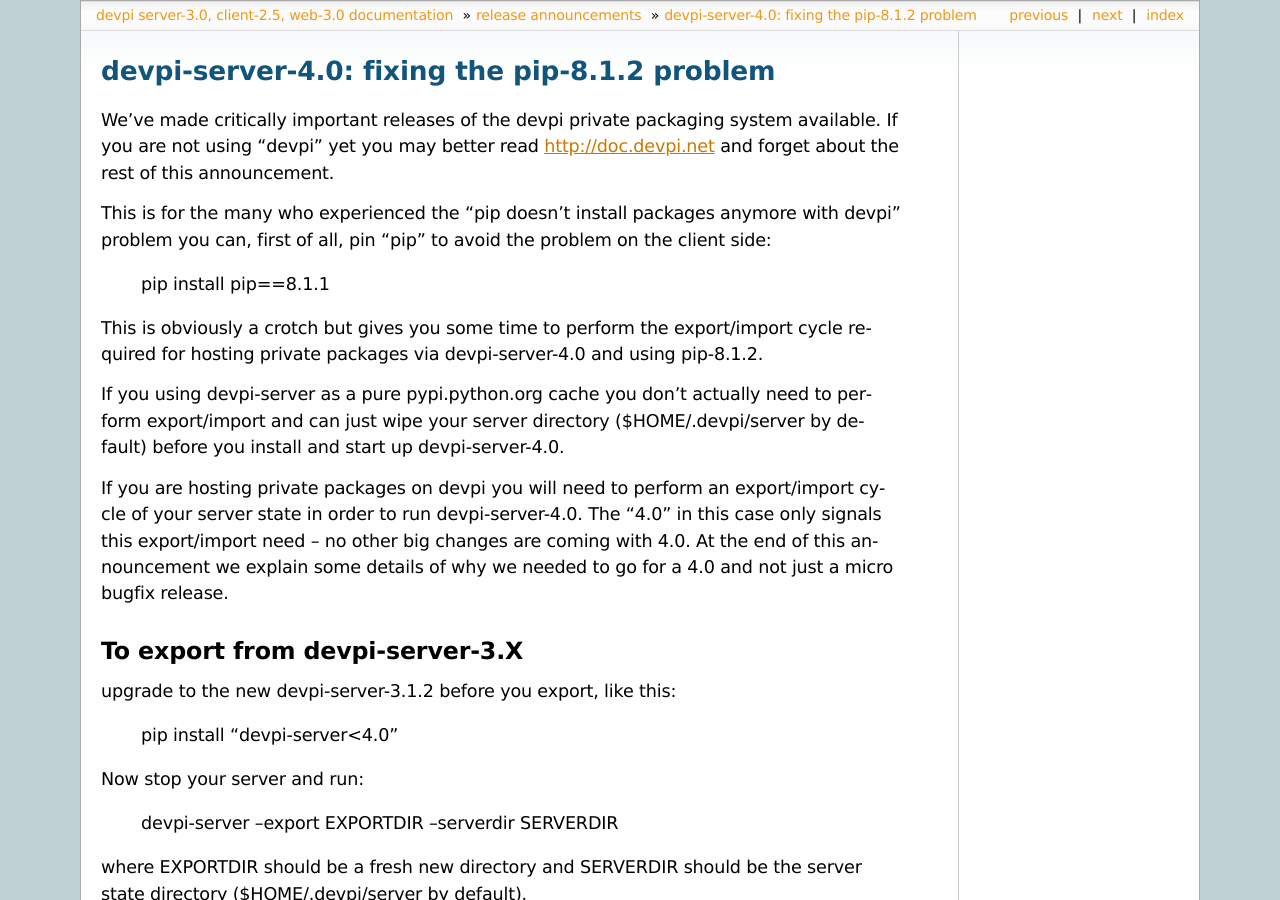
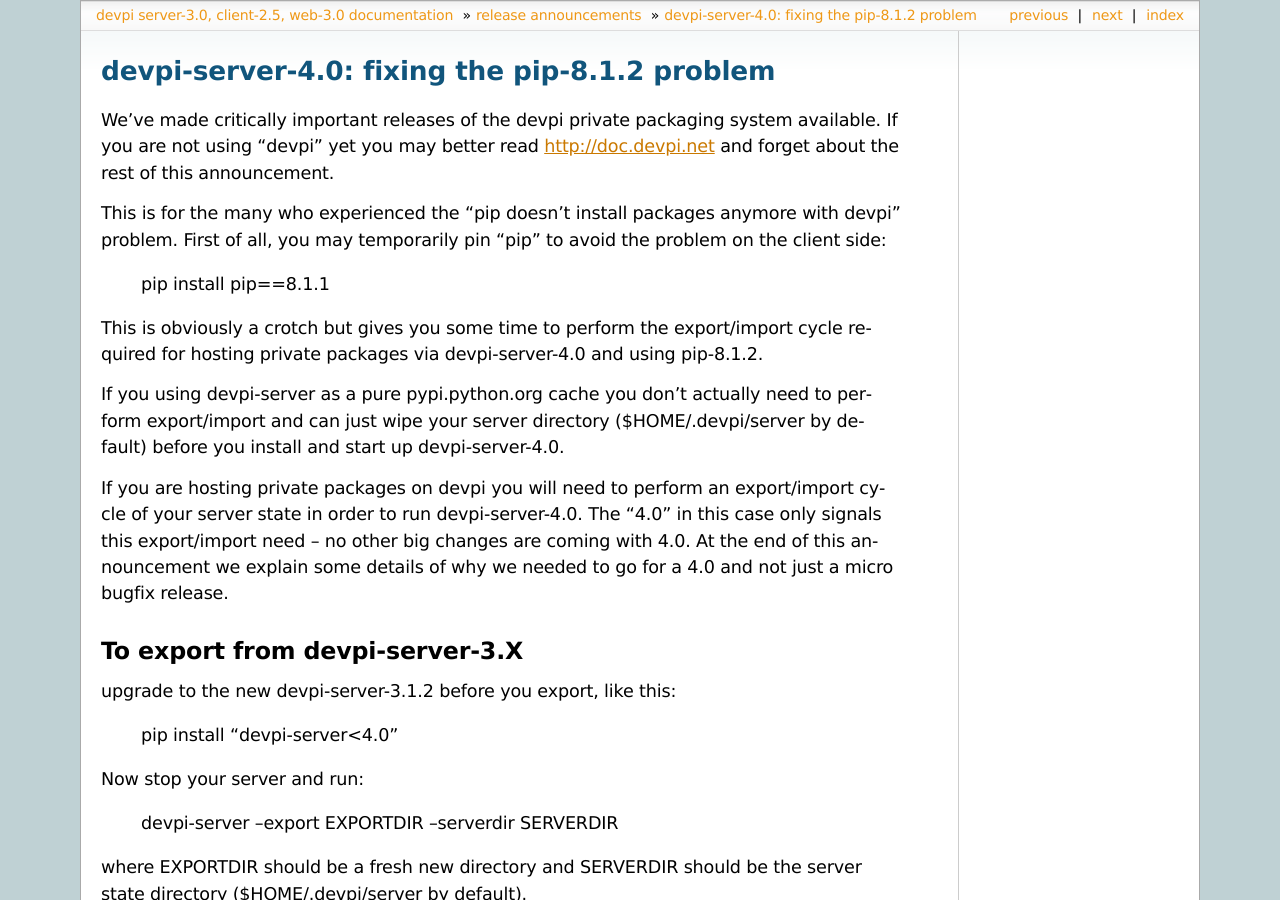
Before and after one commit to devpi/devpi, a Sphinx documentation site: the page built from doc/announce/server-4.0.rst, in a window 1280 px wide and 900 px high. Built offline with Sphinx 7.4.7, drawn with Linux system fonts in a browser that asks for light colours.

Commit message:
another refomrulation ---

```diff
--- a/doc/announce/server-4.0.rst
+++ b/doc/announce/server-4.0.rst
@@ -6,8 +6,8 @@
 http://doc.devpi.net  and forget about the rest of this announcement.
 
 This is for the many who experienced the "pip doesn't install packages
-anymore with devpi" problem you can, first of all, pin "pip" to avoid
-the problem on the client side:
+anymore with devpi" problem.  First of all, you may temporarily pin "pip"
+to avoid the problem on the client side:
 
     pip install pip==8.1.1
 
```
